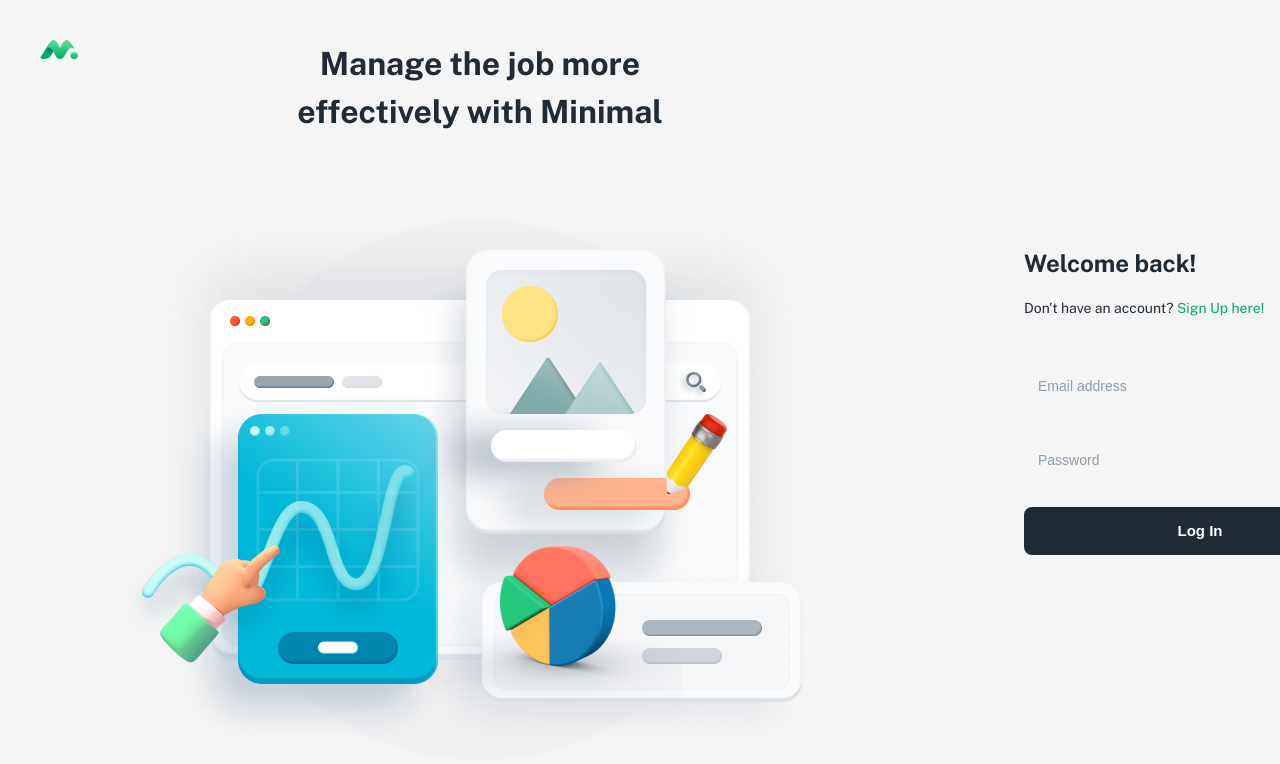
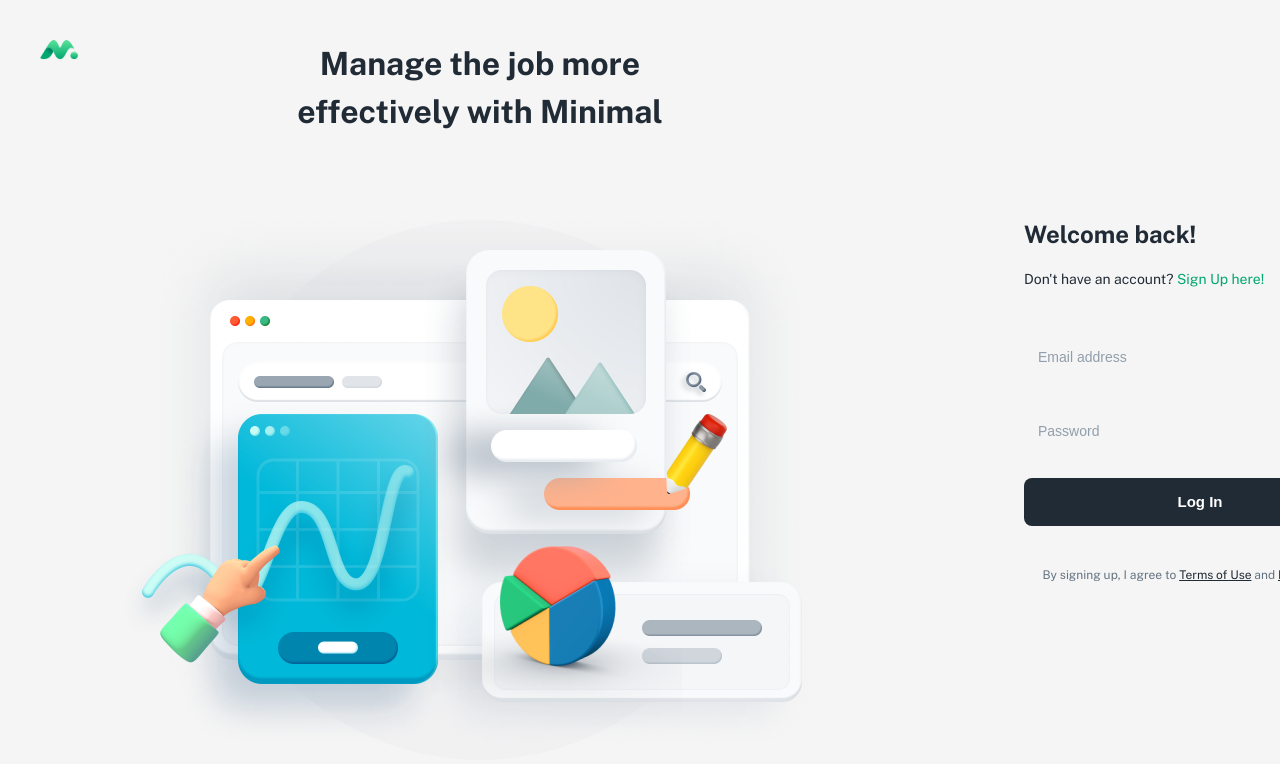
Before and after one commit to 3amfuxxk/test-time, a Next.js app: page / in a window 1280 px wide. Shown: the top 764 px of the page. Built offline with nearby package versions, Linux system fonts and the light colour scheme.

Commit message:
fixed some code and added text for form's bottom

```diff
--- /dev/null
+++ b/src/app/components/SignUpPage/AgreeStatements.tsx
@@ -0,0 +1,44 @@
+import React from "react";
+import styled from 'styled-components';
+import { Public_Sans } from 'next/font/google';
+import Link from "next/link";
+
+const public_sans = Public_Sans({
+    weight: [ '400', '600', '700' ],
+    subsets: [ 'latin', 'vietnamese'],
+})
+
+const AgreeStatements = styled.div`
+    display: flex;
+    text-align: center;
+    width: 100%;
+    justify-content: center;
+`;
+
+const StyledP = styled.p`
+    font-size: 12px;
+    font-style: normal;
+    font-weight: 400;
+    line-height: 18px;
+    color: #637381;
+`;
+
+const LinkStyled = styled(Link)`
+    text-decoration-line: underline;
+    color: #212B36;
+`;
+
+const DivAgree: React.FC<{
+    linkTermsOfUse: string;
+    linkPrivacyPolicy: string;
+}> = ({ linkTermsOfUse, linkPrivacyPolicy }) => {
+    return (
+        <AgreeStatements className={public_sans.className}>
+            <StyledP>
+                By signing up, I agree to <LinkStyled href={linkTermsOfUse}>Terms of Use</LinkStyled> and <LinkStyled href={linkPrivacyPolicy}>Privacy Policy.</LinkStyled>
+            </StyledP>
+        </AgreeStatements>
+    );
+};
+
+export default DivAgree;
--- a/src/app/components/SignUpPage/TextUpForm.tsx
+++ b/src/app/components/SignUpPage/TextUpForm.tsx
@@ -30,13 +30,9 @@
     color: #212B36;
 `;
 
-const Linked = styled.a`
-    outline: none;
+const Linked = styled(Link)`
+    text-decoration: none;
     color: #00A76F;
-    font-weight: 600;
-    font-size: 14px;
-    line-height: 22px;
-    text-decoration: none;
 `
 
 const TextUpForm: React.FC<{
@@ -44,16 +40,16 @@
   bottomText: string;
   linkText: string;
   linkHref: string;
-  onClick: () => void; // Новый пропс
+  onClick: () => void;
 }> = ({ upperText, bottomText, linkText, linkHref, onClick }) => {
   return (
     <TextUpBlock className={public_sans.className}>
       <Upper>{upperText}</Upper>
       <Bottom>
         {bottomText}
-        <Link href={linkHref} onClick={onClick}>
+        <Linked href={linkHref} onClick={onClick}>
           {linkText}
-        </Link>
+        </Linked>
       </Bottom>
     </TextUpBlock>
   );
--- a/src/app/page.tsx
+++ b/src/app/page.tsx
@@ -6,16 +6,12 @@
 import SignInForm from './components/SignUpPage/SignInForm';
 import styled from 'styled-components';
 import SignUpForm from './components/SignUpPage/SignUpForm';
+import DivAgree from './components/SignUpPage/AgreeStatements';
 
 const GlobalStyles = createGlobalStyle`
   * {
     margin: 0;
     padding: 0;
-  }
-
-  a {
-    text-decoration: none;
-    color: #00A76F;
   }
 `
 const DivHolder = styled.div`
@@ -55,6 +51,7 @@
         ) : (
           <SignUpForm onSubmit={handleSubmit} />
         )}
+        <DivAgree linkPrivacyPolicy='/' linkTermsOfUse='/'/>
       </DivHolder>
     </AuthNavigation>
   );
```
